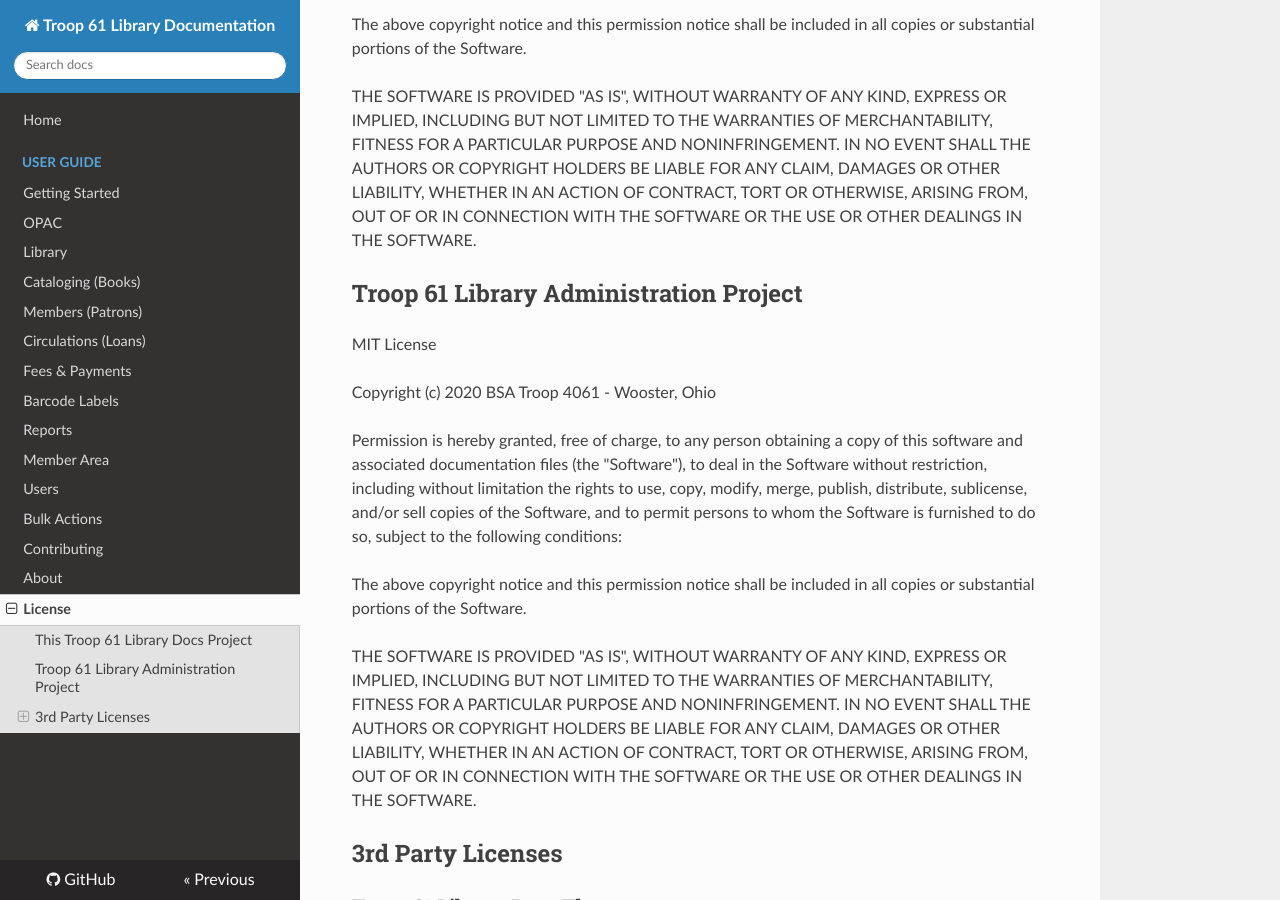
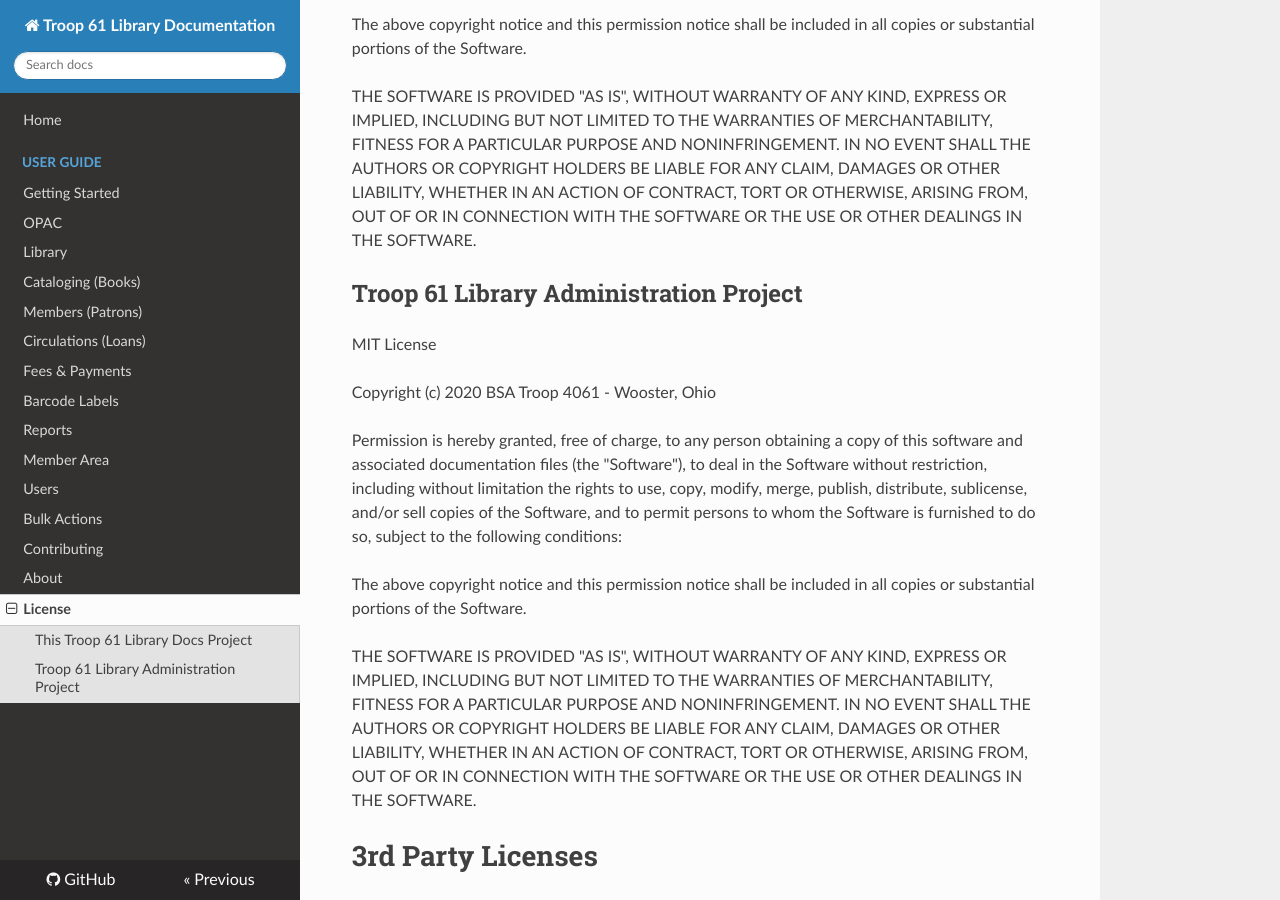
Before and after one commit to jackveney/Troop61LibraryDocs, an MkDocs documentation site: the page built from docs/license.md, in a window 1280 px wide and 900 px high, scrolled down 443 px. Built offline with MkDocs 1.6.1, drawn with Linux system fonts in a browser that asks for light colours; nearby versions of some CDN libraries.

Commit message:
Update license.md

```diff
--- a/docs/license.md
+++ b/docs/license.md
@@ -1,5 +1,4 @@
-LICENSE
-=======
+# LICENSE
 
 ## This Troop 61 Library Docs Project
 
@@ -50,27 +49,27 @@ LIABILITY, WHETHER IN AN ACTION OF CONTRACT, TORT OR OTHERWISE, ARISING FROM,
 OUT OF OR IN CONNECTION WITH THE SOFTWARE OR THE USE OR OTHER DEALINGS IN THE
 SOFTWARE.
 
-## 3rd Party Licenses
+# 3rd Party Licenses
 
-### Troop 61 Library Docs Theme
+## Troop 61 Library Docs Theme
 
 Themes used under license from the Read The Docs projects.
 
 Read The Docs Theme - [View License](https://github.com/snide/sphinx_rtd_theme/blob/master/LICENSE)
 
-### Troop 61 Library Administration Theme
+## Troop 61 Library Administration Theme
 
 Themes used under license from the Start Bootstrap projects.
 
 Start Bootstrap SB Admin 2 Theme - [View License](https://github.com/StartBootstrap/startbootstrap-sb-admin-2/blob/master/LICENSE)
 
-### Read The Docs
+## Read The Docs
 
 Read the Docs used under license from the Read he Docs projects.
 
 Read the Docs - [View License](https://github.com/readthedocs/readthedocs.org/blob/master/LICENSE)
 
-### MkDocs
+## MkDocs
 
 MkDocs builder used with Read The Docs under license from the MkDocs projects.
 
```
